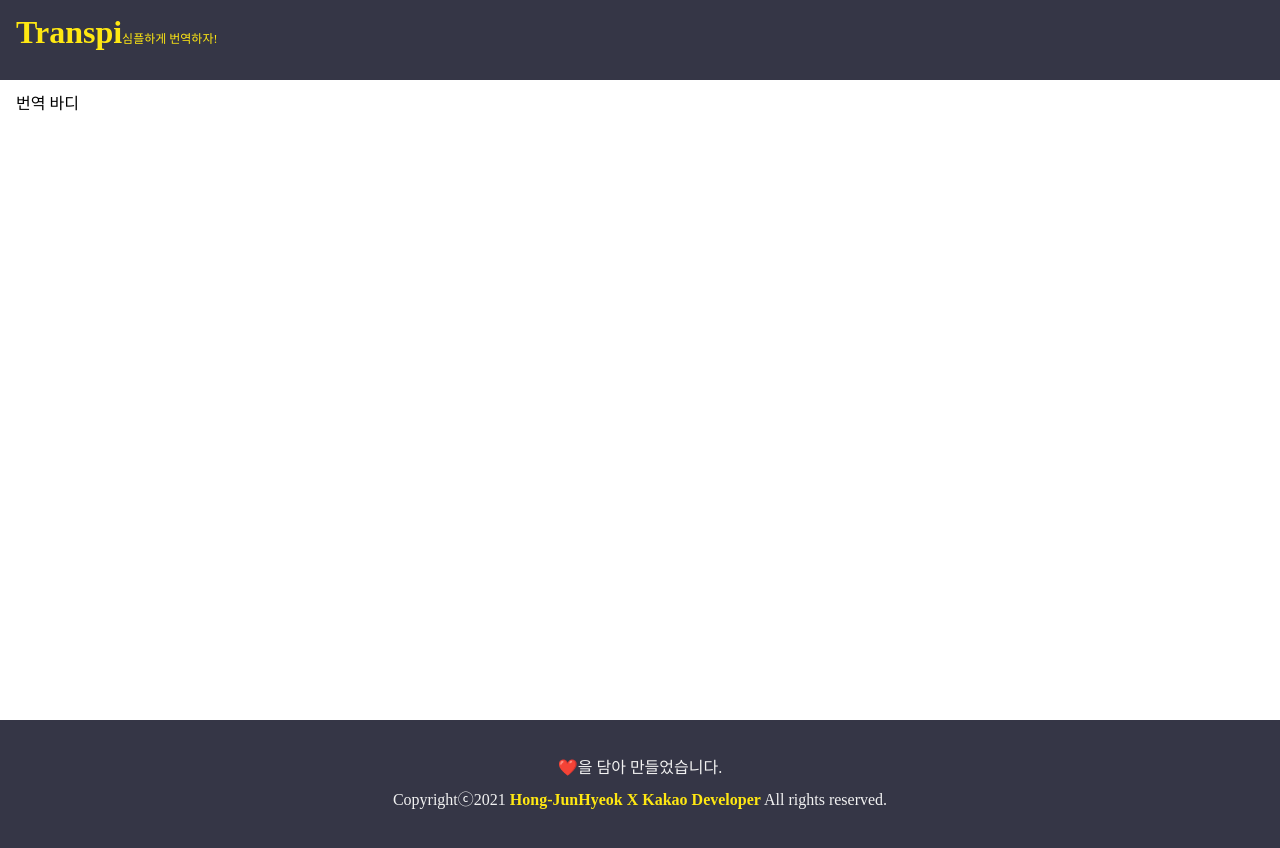
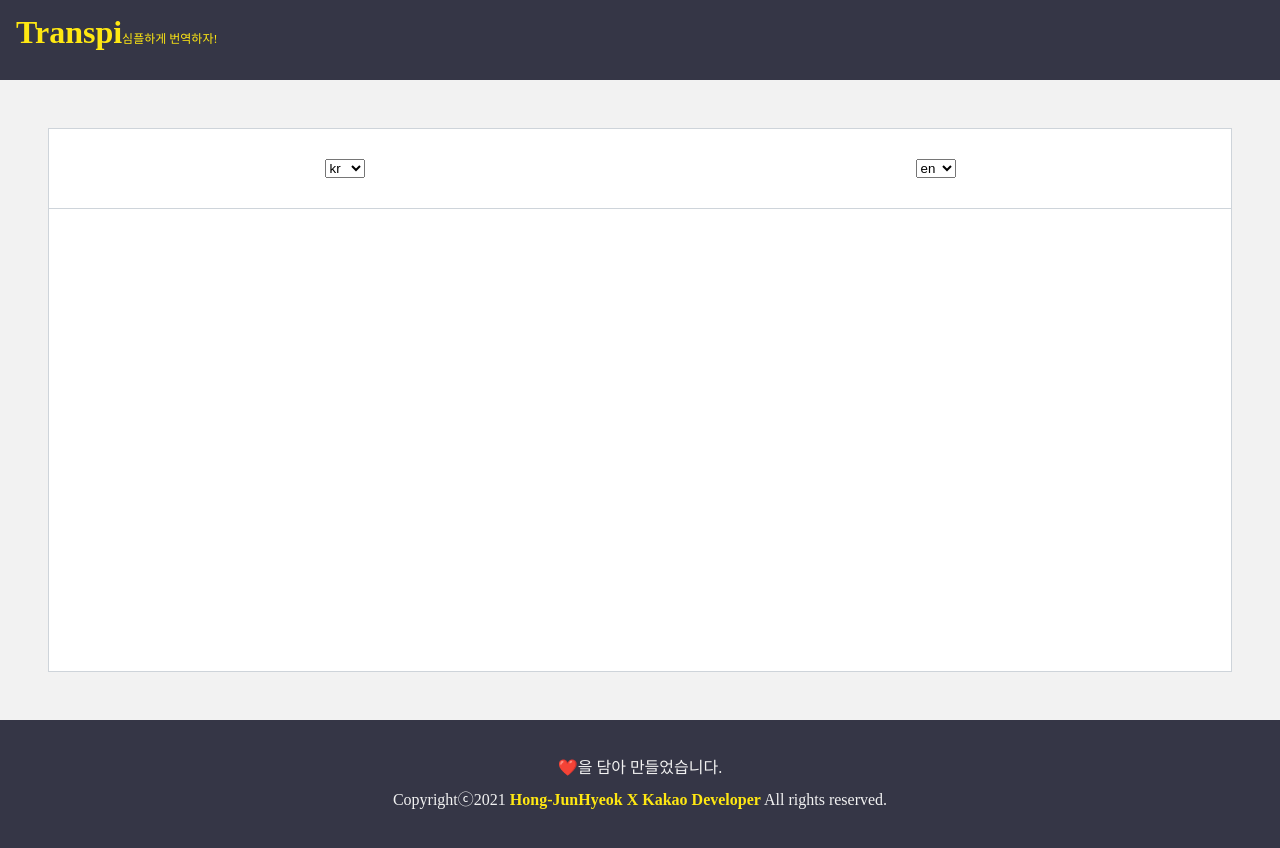
Before and after one commit to Hong-JunHyeok/Transpi, a React (Create React App) app: page / in a window 1280 px wide. Built offline with nearby package versions, Linux system fonts and the light colour scheme; no server answers.

Commit message:
[ADD]lang list data

```diff
--- a/package.json
+++ b/package.json
@@ -9,6 +9,7 @@
     "axios": "^0.21.1",
     "react": "^17.0.1",
     "react-dom": "^17.0.1",
+    "react-icons": "^4.2.0",
     "react-scripts": "4.0.2",
     "styled-components": "^5.2.1",
     "web-vitals": "^1.0.1"
--- a/src/components/App.js
+++ b/src/components/App.js
@@ -6,11 +6,14 @@ import { intro } from "data/footerInfo.json"
 import styled from "styled-components"
 import { axiosRequest } from "lib/axiosRequest"
 import { queryStyle } from "lib/queryStyle"
+import { CgArrowsExchange } from "react-icons/cg"
+import { getAllLangList } from "lib/getAllLangList"
 
 function App() {
     const [srcLang, setSrcLang] = useState("kr")
     const [targetLang, setTargetLang] = useState("en")
     const [query, setQuery] = useState("안녕")
+    const langData = getAllLangList()
     useEffect(() => {
         request()
     }, [])
@@ -22,7 +25,20 @@ function App() {
     return (
         <>
             <NavBar title={"Transpi"} />
-            <Body>번역 바디</Body>
+            <Body>
+                <TransBox>
+                    <TransBoxHeader>
+                        <TransBoxLangDiv>
+                            <TransBoxLangInput defaultValue={srcLang}>{langData}</TransBoxLangInput>
+                        </TransBoxLangDiv>
+                        <TransBoxLangDiv>
+                            <TransBoxLangInput defaultValue={targetLang}>
+                                {langData}
+                            </TransBoxLangInput>
+                        </TransBoxLangDiv>
+                    </TransBoxHeader>
+                </TransBox>
+            </Body>
             <Footer intro={intro} />
         </>
     )
@@ -30,7 +46,29 @@ function App() {
 
 const Body = styled.div`
     padding: 1rem;
+    height: 80vh;
     min-height: 80vh;
+    background-color: #f2f2f2;
+    padding: 3rem;
 `
 
+const TransBox = styled.div`
+    width: 100%;
+    height: 100%;
+    background-color: white;
+    border: 1px solid #ced4da;
+`
+const TransBoxHeader = styled.div`
+    width: 100%;
+    height: 10vh;
+    border-bottom: 1px solid #ced4da;
+    display: flex;
+`
+const TransBoxLangDiv = styled.div`
+    flex: 1;
+    display: flex;
+    justify-content: center;
+    align-items: center;
+`
+const TransBoxLangInput = styled.select``
 export default App
--- /dev/null
+++ b/src/data/langList.json
@@ -0,0 +1,21 @@
+[
+    "kr",
+    "en",
+    "jp",
+    "cn",
+    "vi",
+    "id",
+    "ar",
+    "bn",
+    "de",
+    "es",
+    "fr",
+    "hi",
+    "it",
+    "ms",
+    "nl",
+    "pt",
+    "ru",
+    "th",
+    "tr"
+]
--- /dev/null
+++ b/src/lib/getAllLangList.js
@@ -0,0 +1,10 @@
+import lang from "data/langList.json"
+
+export const getAllLangList = () => {
+    console.log(lang[1].en)
+    return lang.map((item, index) => (
+        <option value={`${item}`} key={index}>
+            {item}
+        </option>
+    ))
+}
```
Also changed, not shown: 1 other file (tests, documents, lock files or other folders).
